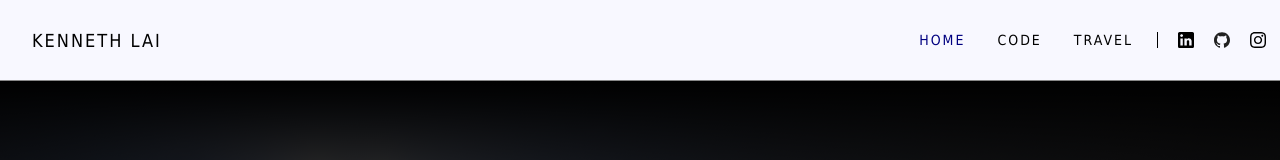
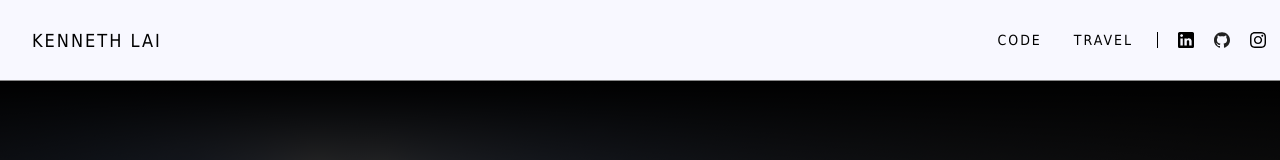
Before and after one commit to klnyc/Kenneth-Lai, a React (Create React App) app: page / in a window 1280 px wide. Shown: the top 160 px of the page. Built offline with nearby package versions, Linux system fonts and the light colour scheme.

Commit message:
Add Home ingress to logo and remove Home section link

```diff
--- a/public/styles/header.css
+++ b/public/styles/header.css
@@ -17,6 +17,7 @@
   line-height: 18px;
   letter-spacing: 2px;
   text-transform: uppercase;
+  cursor: pointer;
 }
 
 #title {
--- a/src/components/Header.tsx
+++ b/src/components/Header.tsx
@@ -41,17 +41,29 @@ export const Header = (props: HeaderProps): JSX.Element => {
   const SectionLinks = (): JSX.Element => {
     return (
       <div className="section-links">
-        <div id="title-initial">KL</div>
-        {Object.values(SectionType).map((section) => (
-          <SectionLink section={section} {...props} key={section} />
-        ))}
+        <div
+          id="title-initial"
+          onClick={() => props.setSelectedSection(SectionType.HOME)}
+        >
+          KL
+        </div>
+        {Object.values(SectionType)
+          .filter((section) => section !== SectionType.HOME)
+          .map((section) => (
+            <SectionLink section={section} {...props} key={section} />
+          ))}
       </div>
     );
   };
 
   return (
     <div id="header">
-      <div id="title">Kenneth Lai</div>
+      <div
+        id="title"
+        onClick={() => props.setSelectedSection(SectionType.HOME)}
+      >
+        Kenneth Lai
+      </div>
       <SectionLinks />
       <PersonalLinks />
     </div>
```
